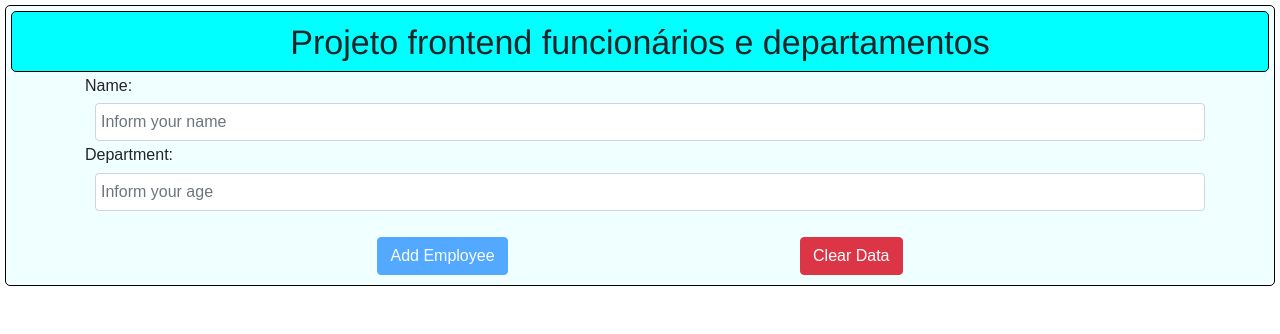
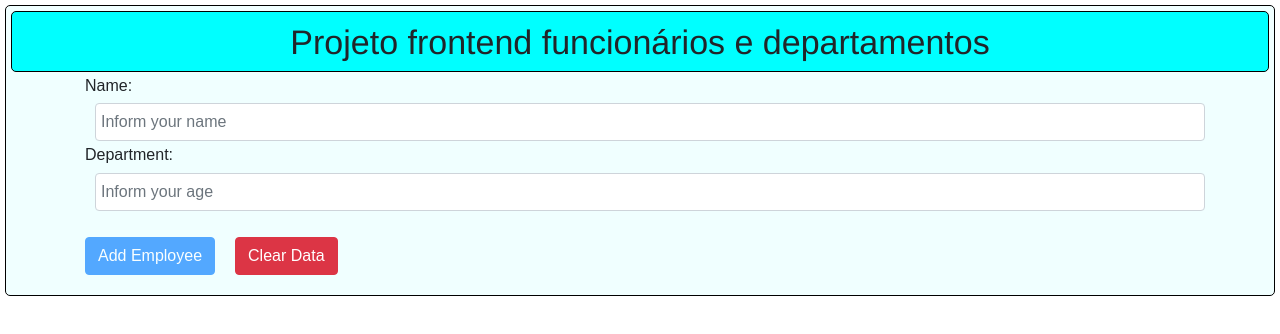
Before and after one commit to rafaelgauderio/angular-department-employees, an Angular app: page / in a window 1280 px wide. Shown: the top 334 px of the page. Built offline with nearby package versions, Linux system fonts and the light colour scheme.

Commit message:
Biding with @Output and EventEmitter

```diff
--- a/src/app/app.component.css
+++ b/src/app/app.component.css
@@ -24,20 +24,3 @@ h1 {
   text-align: center;
   margin-top: 10px;
 }
-input {
-  padding: 5px;
-  margin-left: 10px;
-  margin-bottom: 5px;
-}
-
-button {
-  margin-top: 10px;
-  cursor: pointer;
-  margin-bottom: 10px;
-}
-
-.buttons {
-  display: flex;
-  flex-direction: row;
-  justify-content: space-evenly;
-}
--- a/src/app/app.component.html
+++ b/src/app/app.component.html
@@ -3,40 +3,12 @@
     <h1>Projeto frontend funcionários e departamentos</h1>
   </main>
   <div class="container">
-    <div class="alert alert-success" role="alert" [hidden]="!added">
-      Employee added: Name: <strong>{{name}}</strong> , Department: <strong>{{department}}</strong>
-    </div>
-    <div class="form-group">
-      <label>Name: </label>
-      <input
-        type="text"
-        class="form-control"
-        placeholder="Inform your name"
-        [(ngModel)]="name"
-      />
-      <label>Department: </label>
-      <input
-        type="text"
-        class="form-control"
-        placeholder="Inform your age"
-        [(ngModel)]="department"
-      />
-    </div>
-    <div class="buttons">
-      <button
-        type="button"
-        class="btn btn-primary"
-        (click)="addEmployee()"
-        [disabled]="name.length==0"
+    <app-employee-form (employeeAdded)="whenAdding($event)"></app-employee-form>
+    <div class="row m-auto" style="margin-top: 10px;">
+      <div
+        class="col-3 mb-2 border border-success rounded"
+        *ngFor="let emp of emplooyees"
       >
-        Add Employee
-      </button>
-      <button type="button" class="btn btn-danger" (click)="removeEmployee()">
-        Clear Data
-      </button>
-    </div>
-    <div class="row m-auto" style="margin-top: 10px;">
-      <div class="col-3 mb-2 border border-success rounded" *ngFor="let emp of emplooyees">
         <app-employee-card [employee]="emp"></app-employee-card>
       </div>
     </div>
--- a/src/app/app.component.ts
+++ b/src/app/app.component.ts
@@ -11,33 +11,15 @@ import { HeaderComponent } from "./header/header.component";
   styleUrl: './app.component.css',
 })
 export class AppComponent {
-  title = 'frontend-funcionarios-departamentos';
-  name = '';
-  department = "";
-  added = false;
-  emplooyees: Employee[] = [];
-  id = 0;
-  lastId = 1;
+    title = 'frontend-funcionarios-departamentos';
+   emplooyees: Employee[] = [];
 
+   whenAdding (emp : Employee) {
+    this.emplooyees.push(emp);
 
-  addEmployee() {
-    //console.log(`Adding new employee ${name}`);
-    this.added = true;
-    this.emplooyees.push({
-      name: this.name,
-      department: this.department,
-      id: ++this.lastId
-    });
-  }
-
-  removeEmployee() {
-    //console.log(`Removind Employee ${this.name}`);
-    this.name = '';
-    this.department ='';
-  }
+   }
 }
-
-export interface Employee {
+interface Employee {
   id: number,
   name: string,
   department: string
--- a/src/app/app.module.ts
+++ b/src/app/app.module.ts
@@ -7,10 +7,11 @@ import { HeaderComponent } from './header/header.component';
 import { HelloComponent } from './hello/hello.component';
 import { FormsModule, NgForm } from '@angular/forms';
 import { EmployeeCardComponent } from './employee-card/employee-card.component';
+import { EmployeeFormComponent } from './employee-form/employee-form.component';
 
 @NgModule({
   declarations: [
-    AppComponent, HeaderComponent, HelloComponent, EmployeeCardComponent
+    AppComponent, HeaderComponent, HelloComponent, EmployeeCardComponent, EmployeeFormComponent
 
   ],
   imports: [
--- a/src/app/employee-card/employee-card.component.ts
+++ b/src/app/employee-card/employee-card.component.ts
@@ -1,4 +1,5 @@
 import { Component, Input } from '@angular/core';
+
 
 @Component({
   selector: 'app-employee-card',
@@ -8,5 +9,8 @@ import { Component, Input } from '@angular/core';
 })
 export class EmployeeCardComponent {
     @Input() employee : any = {
-  };
+      id: 0,
+      name: '',
+      department: ''
+    };
 }
--- /dev/null
+++ b/src/app/employee-form/employee-form.component.css
@@ -0,0 +1,16 @@
+input {
+  padding: 5px;
+  margin-left: 10px;
+  margin-bottom: 5px;
+}
+
+button {
+  margin: 10px 20px 20px 0;
+  cursor: pointer;
+}
+
+.buttons {
+  display: flex;
+  flex-direction: row;
+  justify-content: flex-start;
+}
--- /dev/null
+++ b/src/app/employee-form/employee-form.component.html
@@ -0,0 +1,33 @@
+<div class="alert alert-success" role="alert" [hidden]="!added">
+  Employee added: Name: <strong>{{name}}</strong> , Department:
+  <strong>{{department}}</strong>
+</div>
+<div class="form-group">
+  <label>Name: </label>
+  <input
+    type="text"
+    class="form-control"
+    placeholder="Inform your name"
+    [(ngModel)]="name"
+  />
+  <label>Department: </label>
+  <input
+    type="text"
+    class="form-control"
+    placeholder="Inform your age"
+    [(ngModel)]="department"
+  />
+</div>
+<div class="buttons">
+  <button
+    type="button"
+    class="btn btn-primary"
+    (click)="addEmployee()"
+    [disabled]="name.length==0"
+  >
+    Add Employee
+  </button>
+  <button type="button" class="btn btn-danger" (click)="removeEmployee()">
+    Clear Data
+  </button>
+</div>
--- /dev/null
+++ b/src/app/employee-form/employee-form.component.ts
@@ -0,0 +1,35 @@
+import { Component, EventEmitter, Output } from '@angular/core';
+
+@Component({
+  selector: 'app-employee-form',
+  standalone: false,
+  templateUrl: './employee-form.component.html',
+  styleUrl: './employee-form.component.css'
+})
+export class EmployeeFormComponent {
+  name = '';
+  department = '';
+  added = false;
+  lastId = 1;
+  @Output() employeeAdded = new EventEmitter ();
+
+  addEmployee() {
+    //console.log(`Adding new employee ${name}`);
+    this.added = true;
+
+    const employee = {
+      name: this.name,
+      department: this.department,
+      id: ++this.lastId
+    };
+
+    this.employeeAdded.emit(employee);
+
+  }
+
+  removeEmployee() {
+    //console.log(`Removind Employee ${this.name}`);
+    this.name = '';
+    this.department = '';
+  }
+}
```
Also changed, not shown: src/app/employee-card/employee-card.component.html (indentation only).
